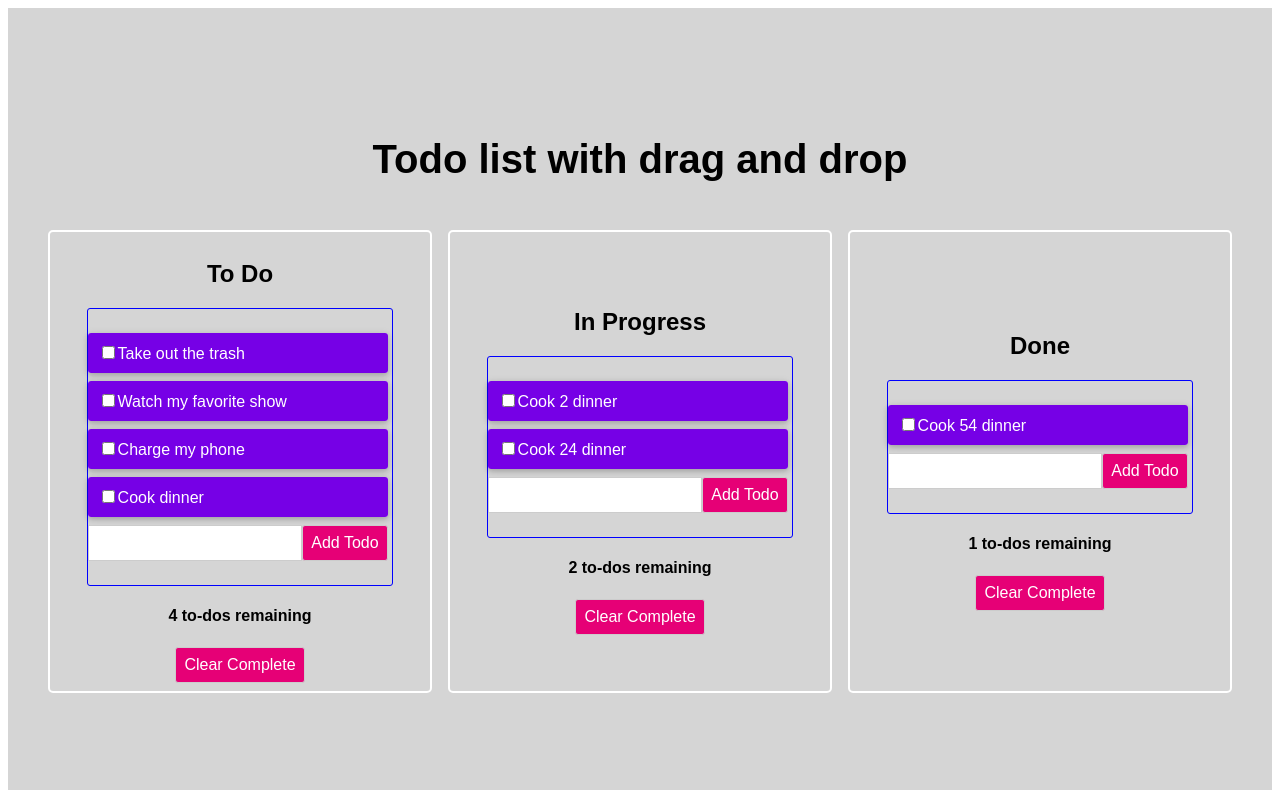
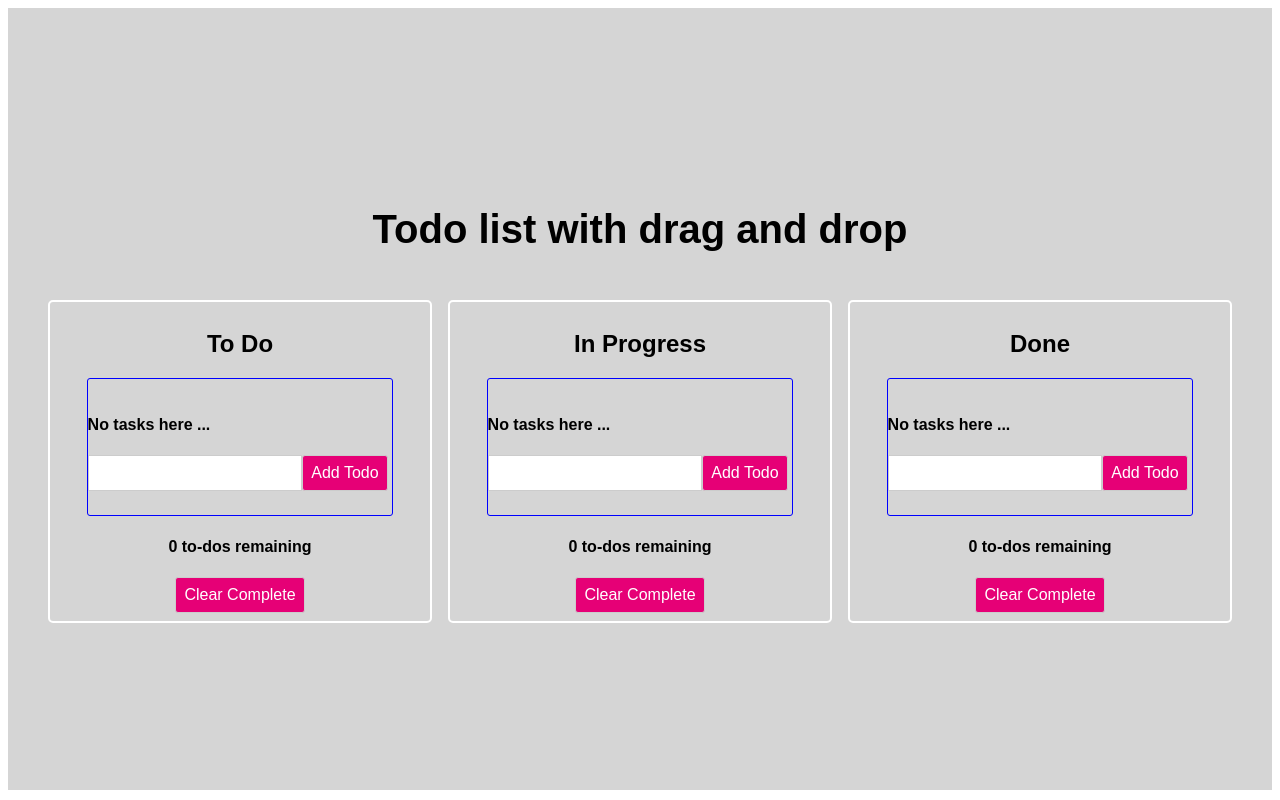
Before and after one commit to ace4port/todo, a React (Create React App) app: page / in a window 1280 px wide. Built offline with nearby package versions, Linux system fonts and the light colour scheme.

Commit message:
Drag and drop with columns fixed issues, stored in localstorage

```diff
--- a/src/App.js
+++ b/src/App.js
@@ -1,15 +1,32 @@
-import { useState } from 'react'
+import { useState, useEffect } from 'react'
 import styled from 'styled-components'
-import { DragDropContext } from 'react-beautiful-dnd'
+import { DragDropContext, Droppable } from 'react-beautiful-dnd'
 
 import TodoColumn from './Todo'
 import initialData from './initialData'
-import { Droppable } from 'react-beautiful-dnd'
+
+const LOCAL_STORAGE_KEY = 'todoApp.todos'
+const LOCAL_STORAGE_COLUMN = 'todoApp.columns'
+const LOCAL_STORAGE_COLUMN_ORDER = 'todoApp.column.order'
 
 const App = () => {
-  const [tasks, setTasks] = useState(initialData.tasks)
-  const [columns, setColumns] = useState(initialData.columns)
-  const [columnOrder, setColumnOrder] = useState(initialData.columnOrder)
+  const [tasks, setTasks] = useState(JSON.parse(localStorage.getItem(LOCAL_STORAGE_KEY)) || initialData.tasks)
+  const [columns, setColumns] = useState(JSON.parse(localStorage.getItem(LOCAL_STORAGE_COLUMN)) || initialData.columns)
+  const [columnOrder, setColumnOrder] = useState(
+    JSON.parse(localStorage.getItem(LOCAL_STORAGE_COLUMN_ORDER)) || initialData.columnOrder
+  )
+
+  // TODO: load from local storage
+  // useEffect(
+  //   () => localStorage.getItem(LOCAL_STORAGE_KEY) && setTasks(JSON.parse(localStorage.getItem(LOCAL_STORAGE_KEY))),
+  //   [setTasks]
+  // )
+
+  useEffect(() => {
+    localStorage.setItem(LOCAL_STORAGE_KEY, JSON.stringify(tasks))
+    localStorage.setItem(LOCAL_STORAGE_COLUMN, JSON.stringify(columns))
+    localStorage.setItem(LOCAL_STORAGE_COLUMN_ORDER, JSON.stringify(columnOrder))
+  }, [tasks, columns, columnOrder])
 
   const drag = (result) => {
     const { destination, source, draggableId, type } = result
@@ -27,12 +44,27 @@ const App = () => {
     }
 
     const selected_column = columns[source.droppableId]
-    const newTasks = [...selected_column.taskIds]
-    newTasks.splice(source.index, 1)
-    newTasks.splice(destination.index, 0, draggableId)
-    const newColumn = { ...selected_column, taskIds: newTasks }
+    const destination_column = columns[destination.droppableId]
 
-    setColumns({ ...columns, [newColumn.id]: newColumn })
+    if (selected_column === destination_column) {
+      const newTasks = [...selected_column.taskIds]
+      newTasks.splice(source.index, 1)
+      newTasks.splice(destination.index, 0, draggableId)
+      const newColumn = { ...selected_column, taskIds: newTasks }
+
+      setColumns({ ...columns, [newColumn.id]: newColumn })
+      return
+    }
+    // Moving from one column to another
+    const source_taskIds = [...selected_column.taskIds]
+    source_taskIds.splice(source.index, 1)
+    const new_src_column = { ...selected_column, taskIds: source_taskIds }
+
+    const destination_taskIds = [...destination_column.taskIds]
+    destination_taskIds.splice(destination.index, 0, draggableId)
+    const new_dest_column = { ...destination_column, taskIds: destination_taskIds }
+
+    setColumns({ ...columns, [new_src_column.id]: new_src_column, [new_dest_column.id]: new_dest_column })
   }
 
   return (
@@ -73,9 +105,9 @@ const InnerColumn = ({ column, tasks, index, columns, setColumns, setTasks }) =>
   return (
     <TodoColumn
       column={column}
-      // task={task}
       index={index}
       tasks={task}
+      taskList={tasks}
       setTasks={setTasks}
       columns={columns}
       setColumn={setColumns}
--- a/src/Todo.js
+++ b/src/Todo.js
@@ -1,26 +1,14 @@
-import React, { useEffect, useState } from 'react'
+import React, { useState } from 'react'
 import styled from 'styled-components'
 import { v4 as uuidv4 } from 'uuid'
 import { Droppable, Draggable } from 'react-beautiful-dnd'
 import { Card, Scroll } from './TodoList'
 
-const LOCAL_STORAGE_KEY = 'todoApp.todos'
-
-const TodoColumn = ({ column, columns, tasks, setTasks, setColumn, index }) => {
+const TodoColumn = ({ column, columns, tasks, taskList, setTasks, setColumn, index }) => {
   const [newTask, setNewTask] = useState('')
 
-  // TODO: load from local storage
-  // useEffect(() => {
-  //   const storedTodos = JSON.parse(localStorage.getItem(LOCAL_STORAGE_KEY))
-  //   if (storedTodos) setTasks(storedTodos)
-  // }, [setTasks])
-
-  useEffect(() => {
-    localStorage.setItem(LOCAL_STORAGE_KEY, JSON.stringify(tasks))
-  }, [tasks])
-
   function toggleTask(id) {
-    const newTasks = [...tasks]
+    const newTasks = [...taskList]
     const task = newTasks.find((task) => task.id === id)
     task.complete = !task.complete
     setTasks([...newTasks])
@@ -29,7 +17,7 @@ const TodoColumn = ({ column, columns, tasks, setTasks, setColumn, index }) => {
   function handleAddTodo(e) {
     e.preventDefault()
     const newId = uuidv4()
-    setTasks([...tasks, { id: newId, content: newTask, complete: false }])
+    setTasks([...taskList, { id: newId, content: newTask, complete: false }])
     setColumn({ ...columns, [column.id]: { ...column, taskIds: [newId, ...column.taskIds] } })
     setNewTask('')
   }
@@ -37,7 +25,7 @@ const TodoColumn = ({ column, columns, tasks, setTasks, setColumn, index }) => {
   function handleClearTasks() {
     if (window.confirm('This will clear all completed tasks')) {
       const newTasks = tasks.filter((task) => !task.complete)
-      setTasks(newTasks)
+      setTasks([...taskList, newTasks])
       setColumn({ ...columns, [column.id]: { ...column, taskIds: newTasks.map((task) => task.id) } })
     }
   }
@@ -51,9 +39,11 @@ const TodoColumn = ({ column, columns, tasks, setTasks, setColumn, index }) => {
             <Droppable droppableId={column.id}>
               {(provided) => (
                 <Scroll ref={provided.innerRef} {...provided.droppableProps}>
-                  {tasks.map((task, index) => (
-                    <Task key={task.id} index={index} task={task} toggleTask={toggleTask} />
-                  ))}
+                  {!tasks.length ? (
+                    <h4>No tasks here ... </h4>
+                  ) : (
+                    tasks.map((task, index) => <Task key={task.id} index={index} task={task} toggleTask={toggleTask} />)
+                  )}
                   {provided.placeholder}
 
                   <AddTodo>
--- a/src/initialData.js
+++ b/src/initialData.js
@@ -1,29 +1,21 @@
 const initialData = {
-  tasks: [
-    { id: 'task-1', content: 'Take out the trash', complete: false },
-    { id: 'task-2', content: 'Watch my favorite show', complete: false },
-    { id: 'task-3', content: 'Charge my phone', complete: false },
-    { id: 'task-4', content: 'Cook dinner', complete: false },
-    { id: 'task-5', content: 'Cook 2 dinner', complete: false },
-    { id: 'task-6', content: 'Cook 54 dinner', complete: false },
-    { id: 'task-7', content: 'Cook 24 dinner', complete: false },
-  ],
+  tasks: [],
 
   columns: {
     'column-1': {
       id: 'column-1',
       title: 'To Do',
-      taskIds: ['task-1', 'task-2', 'task-3', 'task-4'],
+      taskIds: [],
     },
     'column-2': {
       id: 'column-2',
       title: 'In Progress',
-      taskIds: ['task-5', 'task-7'],
+      taskIds: [],
     },
     'column-3': {
       id: 'column-3',
       title: 'Done',
-      taskIds: ['task-6'],
+      taskIds: [],
     },
   },
 
```
